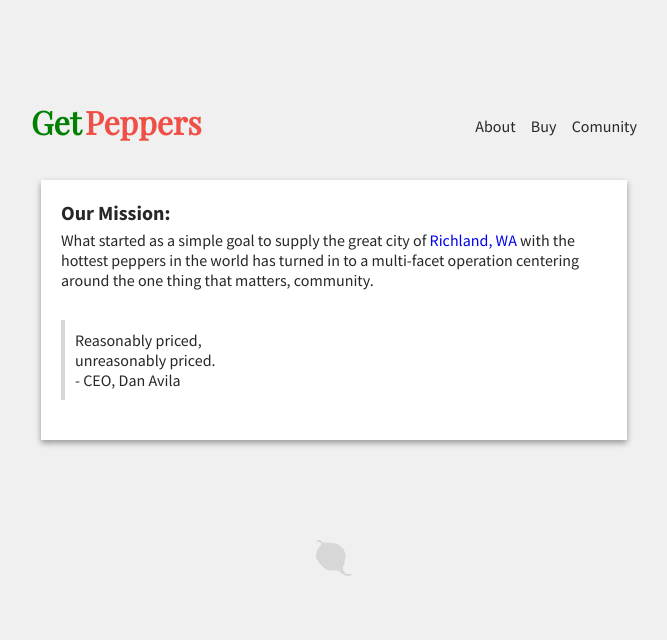
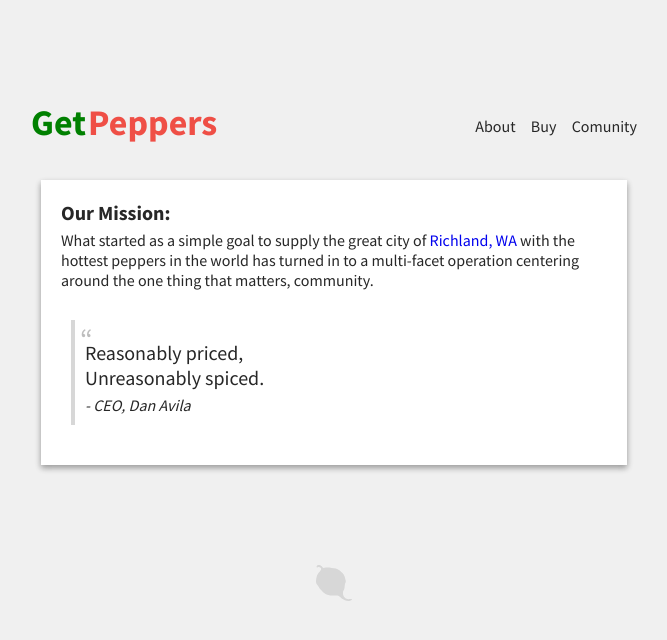
Before and after one commit to getmicah/getpeppers, a PHP site: page / in a window 1280 px wide. Shown: the top 640 px of the page, without its empty margins (306-973 px from the left). Run offline with PHP 8.4, Linux system fonts and the light colour scheme.

Commit message:
nice looking blockquote from the ceo

```diff
--- a/index.html
+++ b/index.html
@@ -7,7 +7,6 @@
 	<meta name="description" content="Reasonably priced, Unreasonably Priced">
 	<title>GetPeppers</title>
 	<link rel="icon" href="assets/favicon.png" />
-	<link href="https://fonts.googleapis.com/css?family=Playfair+Display" rel="stylesheet">
 	<link href="https://fonts.googleapis.com/css?family=Source+Sans+Pro:400,700" rel="stylesheet">
 	<link rel="stylesheet" type="text/css" href="dist/main.min.css" />
 </head>
@@ -15,7 +14,9 @@
 
 	<div class="wrapper">
 		<div class="header">
-			<h1 class="header__name"><span class="green">Get</span><span class="red">Peppers</span></h1>
+			<div class="header__name">
+				<span class="green">Get</span><span class="red">Peppers</span>
+			</div>
 			<ul class="header__links">
 				<li><a href="#">About</a></li>
 				<li><a href="#">Buy</a></li>
@@ -30,7 +31,9 @@
 				</p>
 			</div>
 			<div class="quote">
-				<p class="quote__text">Reasonably priced,<br> unreasonably priced.</p>
+				<p class="quote__text">
+					Reasonably priced,<br>Unreasonably spiced.
+				</p>
 				<span class="quote__person">- CEO, Dan Avila</span>
 			</div>
 		</div>
--- a/src/scss/main.scss
+++ b/src/scss/main.scss
@@ -29,10 +29,13 @@ a {
 	margin: 0 30px;
 	&__name {
 		float: left;
-		font-family: 'Playfair Display', serif;
+		span {
+			font-size: 36px;
+			font-weight: 700;
+		}
 		.green {
 			color: green;
-			padding-right: 4px;
+			padding-right: 2px;
 		}
 		.red {
 			color: $color-red;
@@ -80,17 +83,27 @@ a {
 		}
 	}
 	.quote {
-		margin: 30px 10px;
-		padding: 10px;
+		position: relative;
+		margin: 30px 20px;
+		padding: 20px 10px 10px 10px;
 		border-left: 4px solid darken($color-grey, 10);
+		quotes: "\201C""\201D""\2018""\2019";
 		&:before {
-
+			content: open-quote;
+			position: absolute;
+			top: 0;
+			left: 5px;
+			font-size: 30px;
+			color: darken($color-grey, 20);
 		}
 		&__text {
 			margin: 0;
+			margin-bottom: 5px;
+			font-size: 20px;
 		}
 		&__person {
-
+			font-size: 16px;
+			font-style: italic;
 		}
 	}
 }
```
Also changed, not shown: dist/main.css (+24 -7 lines), dist/main.min.css.
